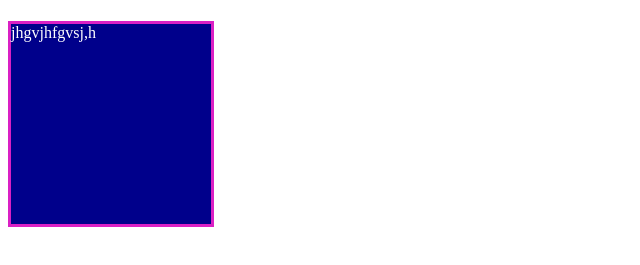
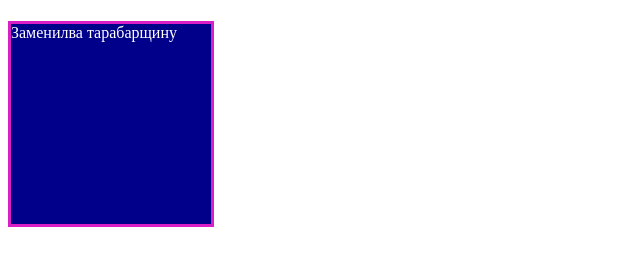
Before and after one commit to spilbertina/Test-Natasha, a plain HTML site: page index.html in a window 1280 px wide. Shown: the part 59-324 px from the top of the page, without its empty margins (0-640 px from the left). Drawn offline with Linux system fonts and the light colour scheme.

Commit message:
text in div

```diff
--- a/index.html
+++ b/index.html
@@ -9,6 +9,6 @@
 </head>
 <body>
     <h1>Привет, мир!</h1>
-    <div>jhgvjhfgvsj,h</div>
+    <div>Заменилва тарабарщину</div>
 </body>
 </html>
```
